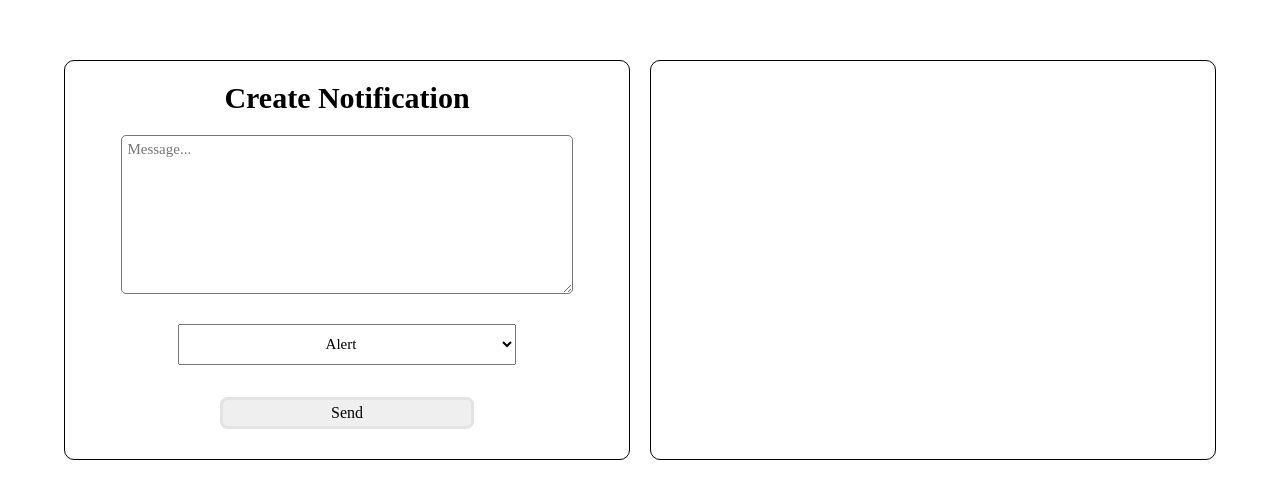
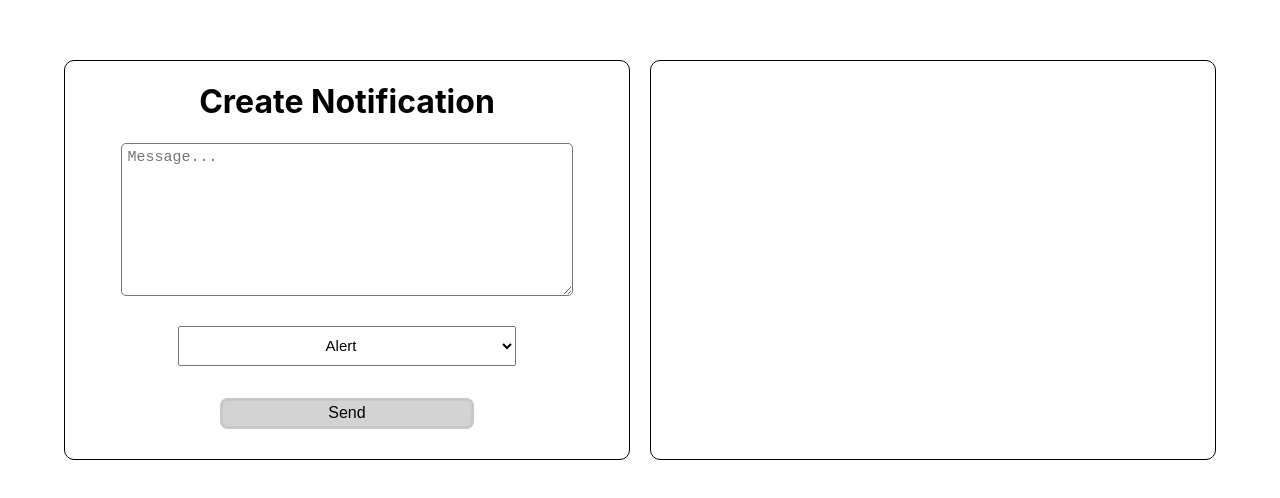
Before and after one commit to BBQ591/FullStackCloudFlareNotificationSystem, a React (Create React App) app: page / in a window 1280 px wide. Shown: the part 140-638 px from the top of the page. Built offline with nearby package versions, Linux system fonts and the light colour scheme; no server answers.

Commit message:
fixed button style, took out cursive

```diff
--- a/src/App.css
+++ b/src/App.css
@@ -9,7 +9,7 @@ border-radius:10px;
   height:400px;
   /* align-self: center; */
   text-align: center;
-  font-family: "Patrick Hand", cursive;
+  /* font-family: "Patrick Hand", cursive; */
   /* margin-right:10px; */
   display:flex;
   flex-direction: column;
@@ -28,7 +28,7 @@ border-radius:10px;
   width:60%;
   border-radius: 5;
   text-align:center;
-  font-family: "Patrick Hand", cursive;
+  /* font-family: "Patrick Hand", cursive; */
   font-size: 15px;
 }
 
@@ -39,7 +39,7 @@ border-radius:10px;
   width: 80%;
   border-radius:5px;
   padding:5px;
-  font-family: "Patrick Hand", cursive;
+  /* font-family: "Patrick Hand", cursive; */
   font-size: 15px;
 }
 
@@ -51,8 +51,9 @@ border-radius:10px;
   border: 3px solid rgba(0, 0, 0, 0.05);
   border-radius: 7.5px;
   width: 45%;
+  background-color: #D3D3D3;
   /* margin-bottom: 5px; */
-  font-family: "Patrick Hand", cursive;
+  /* font-family: "Patrick Hand", cursive; */
 }
 
 #notification-feed {
--- a/src/App.js
+++ b/src/App.js
@@ -70,7 +70,7 @@ function App() {
         <div style={{  border: "3px solid rgba(0, 0, 0, 0.05)", borderRadius:"10px", width: "100%", marginRight: "10px", marginLeft: "10px"}}> */}
         <form onSubmit={handleSend} id="notification-form">
           {/* <div id="div-notification"> */}
-            <h1 style={{fontSize:30, fontFamily:'Patrick Hand, cursive'}}>Create Notification</h1>
+            <h1>Create Notification</h1>
                 <textarea
                   type="text"
                   id="notification-message"
@@ -93,8 +93,8 @@ function App() {
               <button
               type="submit"  // Event handler for button click
               id="send-notification-btn"
-              onMouseOver={(e) => e.currentTarget.style.backgroundColor = 'grey'} // Change color on hover
-              onMouseOut={(e) => e.currentTarget.style.backgroundColor = 'white'} // Revert color on mouse out
+              onMouseOver={(e) => {e.currentTarget.style.backgroundColor = '#363636'; e.currentTarget.style.color = 'white'}} // Change color on hover
+              onMouseOut={(e) => {e.currentTarget.style.backgroundColor = '#D3D3D3'; e.currentTarget.style.color = 'black'}} // Revert color on mouse out
             >
               Send
             </button>
```
